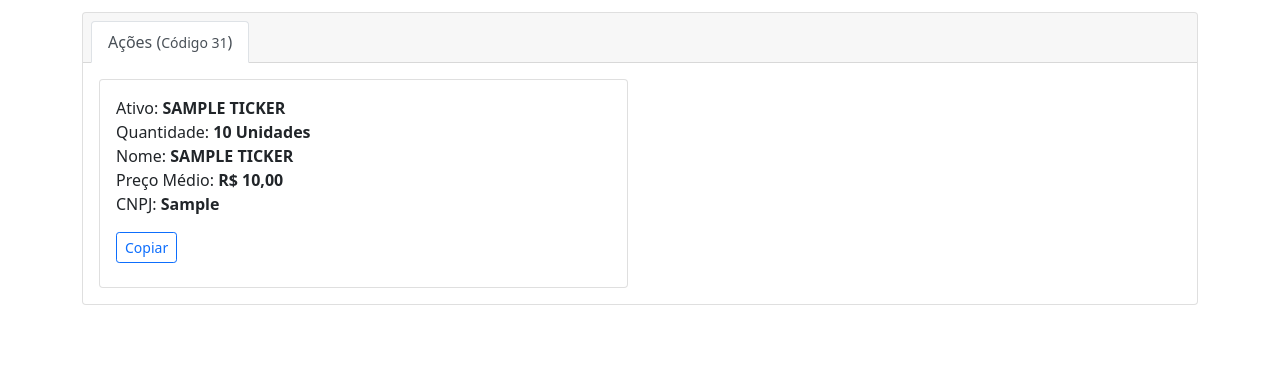
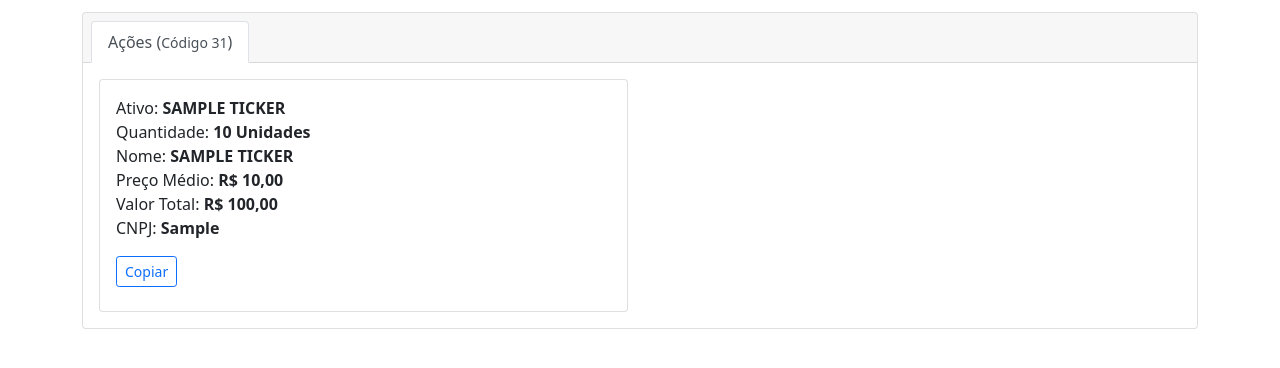
Before and after one commit to CleitonDeLima/mywallet, a Django app: page /transactions/tax/ in a window 1280 px wide. Shown: the part 171-539 px from the top of the page. Run offline with Django 4.2, Linux system fonts and the light colour scheme; a user stored in the database is signed in; tables that the repository leaves empty hold one stand-in row (values such as "Sample post"); some libraries are stand-ins or nearby versions.

Commit message:
Adicionado valor total do ativo ao IR (#42)

```diff
--- a/core/views.py
+++ b/core/views.py
@@ -149,6 +149,7 @@ def income_tax(request):
         .annotate(
             quantity=buy - sell,
             avg_price=Avg("price", filter=Q(order=Transaction.OrderTypes.BUY)),
+            total_price=F("avg_price") * F("quantity"),
             type=F("ticker__type"),
         )
         .filter(
--- a/templates/transactions/income_tax.html
+++ b/templates/transactions/income_tax.html
@@ -49,6 +49,7 @@
                           <p class="mb-0">Quantidade: <strong>{{ item.quantity }} Unidade{{ item.quantity|pluralize }}</strong></p>
                           <p class="mb-0">Nome: <strong>{{ item.ticker__company_name|upper }}</strong></p>
                           <p class="mb-0">Preço Médio: <strong>{{ item.avg_price|show_money }}</strong></p>
+                          <p class="mb-0">Valor Total: <strong>{{ item.total_price|show_money }}</strong></p>
                           <p>CNPJ: <strong>{{ item.ticker__document }}</strong></p>
                         </div>
                       </div>
--- a/templates/transactions/snippets/tax_info.html
+++ b/templates/transactions/snippets/tax_info.html
@@ -4,4 +4,5 @@ Ativo: {{ item.ticker__name|upper }}
 Quantidade: {{ item.quantity }} Unidade{{ item.quantity|pluralize  }}
 Nome: {{ item.ticker__company_name|upper }}
 Preço Médio: {{ item.avg_price|show_money }}
+Valor Total: {{ item.total_price|show_money }}
 CNPJ: {{ item.ticker__document }}
```
